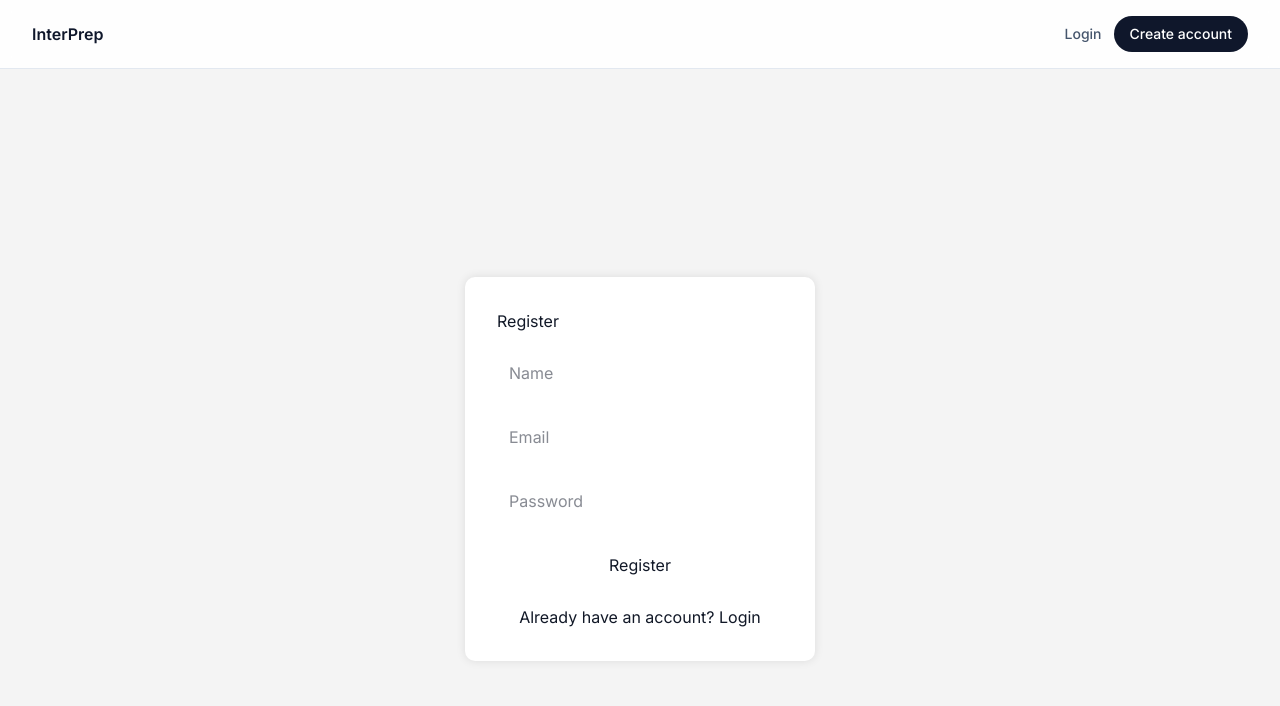
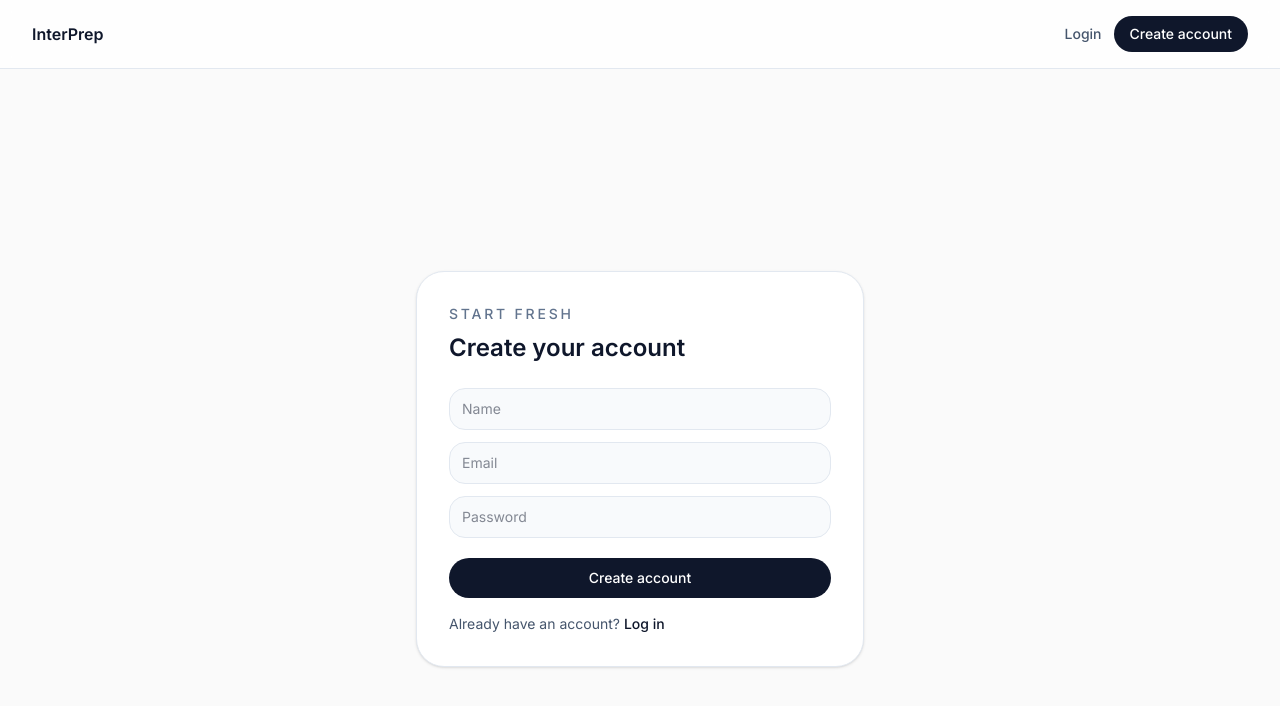
Before and after one commit to Shyam2k6/interPrep, a React (Vite) app in the folder client/: page /register in a window 1280 px wide. Shown: the top 706 px of the page. Built offline with nearby package versions, Linux system fonts and the light colour scheme.

Commit message:
Style register page

```diff
--- a/client/src/pages/RegisterPage.jsx
+++ b/client/src/pages/RegisterPage.jsx
@@ -1,7 +1,6 @@
 import { useState } from "react";
 import { Link, useNavigate } from "react-router-dom";
 import { registerUser } from "../services/authService";
-import "../styles/auth.css";
 
 function RegisterPage() {
   const navigate = useNavigate();
@@ -13,20 +12,14 @@ function RegisterPage() {
   });
 
   const handleChange = (e) => {
-    setFormData((prev) => ({
-      ...prev,
-      [e.target.name]: e.target.value,
-    }));
+    setFormData((prev) => ({ ...prev, [e.target.name]: e.target.value }));
   };
 
   const handleSubmit = async (e) => {
     e.preventDefault();
 
     try {
-      const data = await registerUser(formData);
-
-      console.log(data);
-
+      await registerUser(formData);
       navigate("/login");
     } catch (error) {
       console.log(error.response?.data);
@@ -34,38 +27,57 @@ function RegisterPage() {
   };
 
   return (
-    <div className="auth-container">
-      <form className="auth-form" onSubmit={handleSubmit}>
-        <h1>Register</h1>
+    <div className="flex min-h-screen items-center justify-center bg-[#fafafa] px-4 py-16 sm:px-6">
+      <form
+        onSubmit={handleSubmit}
+        className="w-full max-w-md rounded-[28px] border border-slate-200 bg-white p-8 shadow-sm"
+      >
+        <p className="text-sm font-medium uppercase tracking-[0.2em] text-slate-500">
+          Start fresh
+        </p>
+        <h1 className="mt-2 text-2xl font-semibold text-slate-900">
+          Create your account
+        </h1>
 
+        <div className="mt-6 space-y-3">
           <input
             type="text"
             name="name"
             placeholder="Name"
             value={formData.name}
             onChange={handleChange}
+            className="w-full rounded-2xl border border-slate-200 bg-slate-50 px-3 py-2.5 text-sm text-slate-900 outline-none transition focus:border-slate-900"
           />
-
           <input
             type="email"
             name="email"
             placeholder="Email"
             value={formData.email}
             onChange={handleChange}
+            className="w-full rounded-2xl border border-slate-200 bg-slate-50 px-3 py-2.5 text-sm text-slate-900 outline-none transition focus:border-slate-900"
           />
-
           <input
             type="password"
             name="password"
             placeholder="Password"
             value={formData.password}
             onChange={handleChange}
+            className="w-full rounded-2xl border border-slate-200 bg-slate-50 px-3 py-2.5 text-sm text-slate-900 outline-none transition focus:border-slate-900"
           />
+        </div>
 
-        <button>Register</button>
+        <button
+          type="submit"
+          className="mt-5 w-full rounded-full bg-slate-900 px-4 py-2.5 text-sm font-medium text-white transition hover:bg-slate-700"
+        >
+          Create account
+        </button>
 
-        <p>
-          Already have an account? <Link to="/login">Login</Link>
+        <p className="mt-4 text-sm text-slate-600">
+          Already have an account?{" "}
+          <Link to="/login" className="font-medium text-slate-900">
+            Log in
+          </Link>
         </p>
       </form>
     </div>
```
Lines whose indentation alone changed are shown as unchanged.
